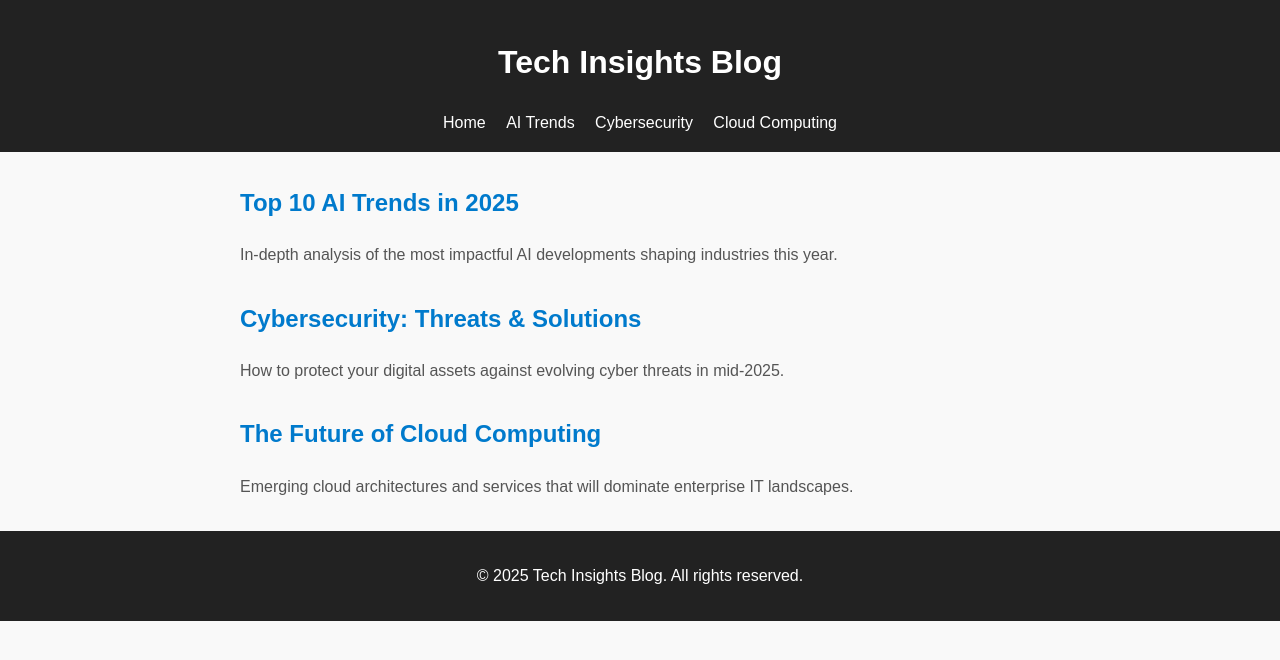
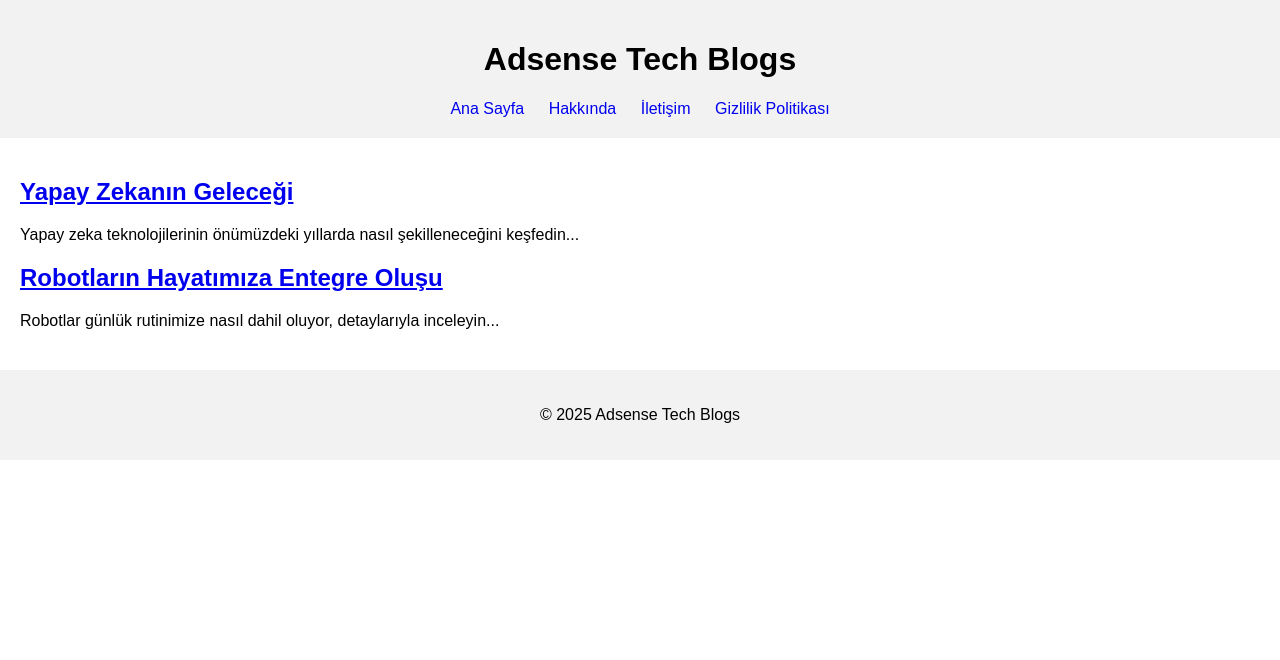
Before and after one commit to Rizev2123/adsense-tech-blogs, a plain HTML site: page index.html in a window 1280 px wide. Drawn offline with Linux system fonts and the light colour scheme.

Commit message:
Add files via upload

```diff
--- /dev/null
+++ b/assets/css/style.css
@@ -0,0 +1,6 @@
+body { font-family: Arial, sans-serif; margin: 0; padding: 0; }
+header, footer { background: #f2f2f2; padding: 20px; text-align: center; }
+nav a { margin: 0 10px; text-decoration: none; }
+main { padding: 20px; }
+.articles-list article { margin-bottom: 20px; }
+form label, form input, form textarea, form button { display: block; width: 100%; margin-bottom: 10px; }
--- a/index.html
+++ b/index.html
@@ -1,54 +1,36 @@
 <!DOCTYPE html>
-<html lang="en">
+<html lang="tr">
 <head>
   <meta charset="UTF-8">
-  <meta name="viewport" content="width=device-width, initial-scale=1.0">
-  <meta name="description" content="Comprehensive tech articles to boost AdSense earnings">
-  <title>Tech Insights Blog</title>
-  <link rel="stylesheet" href="style.css">
-  <script async src="https://pagead2.googlesyndication.com/pagead/js/adsbygoogle.js"></script>
-  <script src="adsense.js"></script>
+  <meta name="viewport" content="width=device-width, initial-scale=1">
+  <title>Adsense Tech Blogs</title>
+  <link rel="stylesheet" href="assets/css/style.css">
+  <meta name="description" content="Teknoloji ve yapay zeka dünyasından en son gelişmeler.">
 </head>
 <body>
-  <header class="site-header">
-    <h1>Tech Insights Blog</h1>
+  <header>
+    <h1>Adsense Tech Blogs</h1>
     <nav>
-      <ul>
-        <li><a href="index.html">Home</a></li>
-        <li><a href="articles/article1.html">AI Trends</a></li>
-        <li><a href="articles/article2.html">Cybersecurity</a></li>
-        <li><a href="articles/article3.html">Cloud Computing</a></li>
-      </ul>
+      <a href="index.html">Ana Sayfa</a>
+      <a href="about.html">Hakkında</a>
+      <a href="contact.html">İletişim</a>
+      <a href="privacy.html">Gizlilik Politikası</a>
     </nav>
   </header>
-
-  <main class="content">
-    <!-- Top Ad -->
-    <ins class="adsbygoogle" style="display:block; text-align:center;" data-ad-client="ca-pub-XXXXXXXXXXXXXXXX" data-ad-slot="1001" data-ad-format="auto"></ins>
-    <script>(adsbygoogle=window.adsbygoogle||[]).push({});</script>
-
-    <section class="articles">
+  <main>
+    <section class="articles-list">
       <article>
-        <h2><a href="articles/article1.html">Top 10 AI Trends in 2025</a></h2>
-        <p>In-depth analysis of the most impactful AI developments shaping industries this year.</p>
+        <h2><a href="articles/yapay-zeka-gelecegi.html">Yapay Zekanın Geleceği</a></h2>
+        <p>Yapay zeka teknolojilerinin önümüzdeki yıllarda nasıl şekilleneceğini keşfedin...</p>
       </article>
       <article>
-        <h2><a href="articles/article2.html">Cybersecurity: Threats & Solutions</a></h2>
-        <p>How to protect your digital assets against evolving cyber threats in mid-2025.</p>
-      </article>
-      <article>
-        <h2><a href="articles/article3.html">The Future of Cloud Computing</a></h2>
-        <p>Emerging cloud architectures and services that will dominate enterprise IT landscapes.</p>
+        <h2><a href="articles/robotlar-ve-hayatimiz.html">Robotların Hayatımıza Entegre Oluşu</a></h2>
+        <p>Robotlar günlük rutinimize nasıl dahil oluyor, detaylarıyla inceleyin...</p>
       </article>
     </section>
-
-    <!-- Inline Ad -->
-    <ins class="adsbygoogle" style="display:block; text-align:center; margin:2rem 0;" data-ad-client="ca-pub-XXXXXXXXXXXXXXXX" data-ad-slot="1002" data-ad-format="auto"></ins>
-    <script>(adsbygoogle=window.adsbygoogle||[]).push({});</script>
   </main>
-
-  <footer class="site-footer">
-    <p>&copy; 2025 Tech Insights Blog. All rights reserved.</p>
+  <footer>
+    <p>&copy; 2025 Adsense Tech Blogs</p>
   </footer>
 </body>
 </html>
```
Also changed, not shown: about.html (added, +14 -0 lines), articles/robotlar-ve-hayatimiz.html (added, +18 -0 lines), articles/yapay-zeka-gelecegi.html (added, +18 -0 lines), contact.html (added, +21 -0 lines), privacy.html (added, +14 -0 lines).
